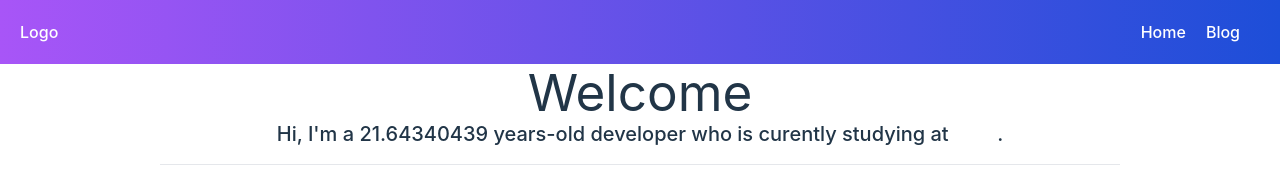
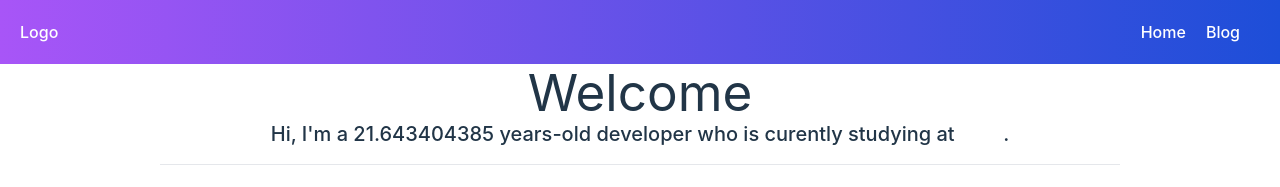
Before and after one commit to Eliaz-LR/Personal-website-v2, a Vue app: page / in a window 1280 px wide. Shown: the top 187 px of the page. Built offline with nearby package versions, Linux system fonts and the light colour scheme.

Commit message:
small stuff

```diff
--- a/src/components/Bio.vue
+++ b/src/components/Bio.vue
@@ -14,7 +14,7 @@ export default {
     },
     created() {
         this.interval = setInterval(() => {
-            this.age = (this.$dayjs().diff(this.$dayjs('2000-12-03'), 'year',true)).toFixed(8);
+            this.age = (this.$dayjs().diff(this.$dayjs('2000-12-03'), 'year',true)).toFixed(9);
         }, 50)
     }
 }
--- a/src/stores/technologiesStore.js
+++ b/src/stores/technologiesStore.js
@@ -8,14 +8,14 @@ export const useTechnologiesStore = defineStore("technologiesStore",{
                 image : new URL("../assets/python.svg", import.meta.url) .href,
                 level: 3,
                 category: "Programming Language",
-                comments: "Python is my go to language when making projects in many areas such as AI, Data Science and automatisation.",
+                comments: "Python is my go-to language when making projects in many areas such as AI, Data Science and automatisation.",
             },
             {
                 name: "Vue.js",
                 image : new URL("../assets/vue.svg", import.meta.url) .href,
                 level: 3,
                 category: "Framework",
-                comments: "Vue.js is my go to framework when making web applications.",
+                comments: "Vue.js is my go-to framework when making web applications.",
             },
             {
                 name: "C#",
@@ -36,7 +36,7 @@ export const useTechnologiesStore = defineStore("technologiesStore",{
                 image : new URL("../assets/git.svg", import.meta.url) .href,
                 level: 4,
                 category: "Other",
-                comments: "Git is my go to version control system. I've used it for many projects and I'm very familiar with it.",
+                comments: "Git is my go-to version control system. I've used it for many projects and I'm very familiar with it.",
             },
             {
                 name: "C++",
```
